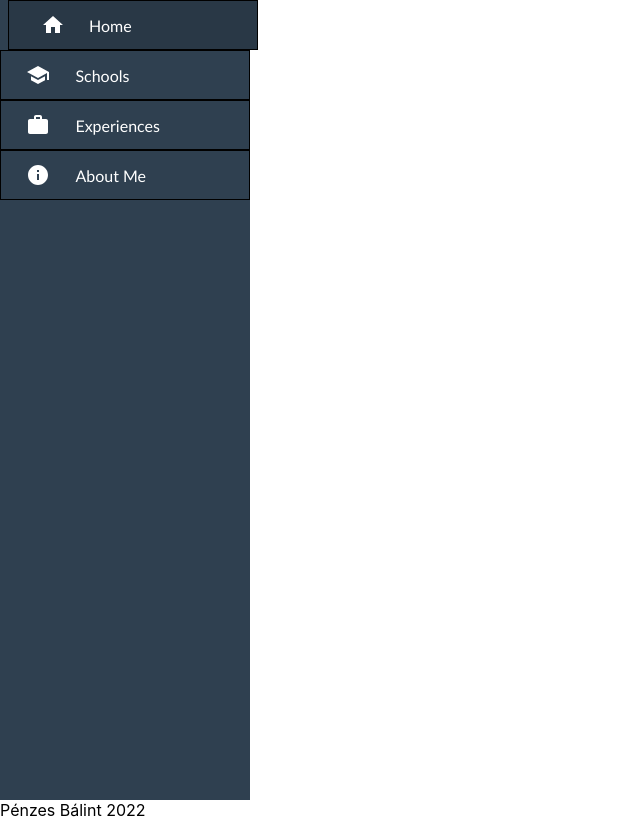
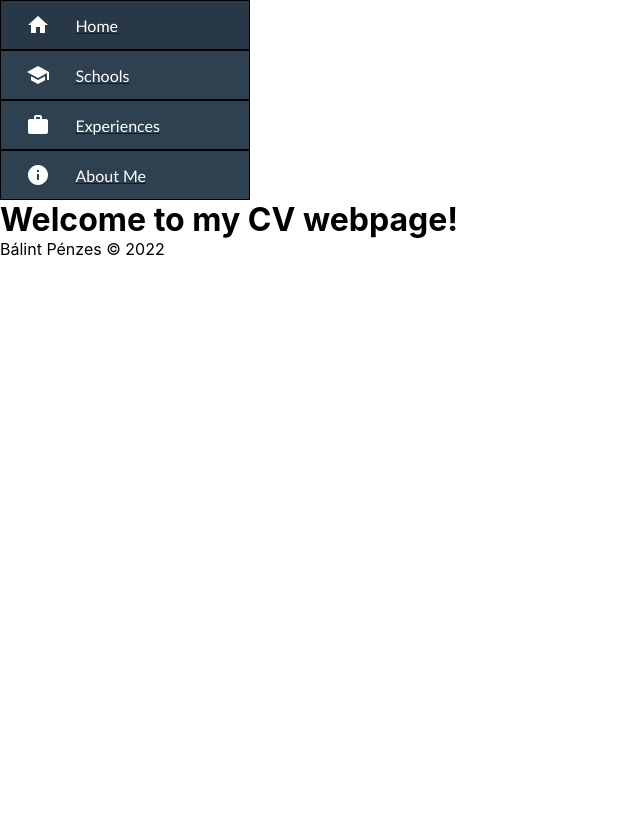
Before and after one commit to penzes98/penzesbalintCV, a React (Create React App) app: page /home in a window 1280 px wide. Shown: the whole page, without its empty margins (0-640 px from the left). Built offline with nearby package versions, Linux system fonts and the light colour scheme.

Commit message:
creating paths with react-router / adding router-links to sidebar

```diff
--- a/package.json
+++ b/package.json
@@ -13,7 +13,7 @@
     "react": "^18.2.0",
     "react-dom": "^18.2.0",
     "react-router-dom": "^6.3.0",
-    "react-scripts": "5.0.1",
+    "react-scripts": "^5.0.1",
     "web-vitals": "^2.1.4"
   },
   "scripts": {
--- a/src/App.js
+++ b/src/App.js
@@ -1,25 +1,29 @@
 import Sidebar from "./Components/Sidebar";
+import Footer from "./Components/Footer";
 import './App.css';
-//import { BrowserRouter as Router, Route } from "react-router-dom";
-//import Home from "./Pages/Home";
-//import Schools from "./Pages/Schools";
-//import Experiences from "./Pages/Experiences";
-//import AboutMe from "./Pages/AboutMe";
+import { BrowserRouter as Router, Routes, Route, useLocation } from "react-router-dom";
+import Home from "./Pages/Home";
+import Schools from "./Pages/Schools";
+import Experiences from "./Pages/Experiences";
+import AboutMe from "./Pages/AboutMe";
 
 function App() {
+
+  const location = useLocation();
+
   return (
-    <div className="App">
+    <>
       <Sidebar />
-      {/*<Router>
-        <Sidebar />
-          /*<Route path='/home' component={Home}/>
-          <Route path='/schools' component={Schools}/>
-          <Route path='/experiences' component={Experiences}/>
-          <Route path='/aboutMe' component={AboutMe}/>
-      </Router>*/}
 
-      <footer>Pénzes Bálint 2022</footer>
-    </div>
+      <Routes location={location}>
+        <Route path='/home' element={<Home />} />
+        <Route path='/schools' element={<Schools />} />
+        <Route path='/experiences' element={<Experiences />} />
+        <Route path='/about-me' element={<AboutMe />} />
+      </Routes>
+
+      <Footer />
+    </>
   );
 
 }
--- /dev/null
+++ b/src/Components/Footer.js
@@ -0,0 +1,11 @@
+import React from 'react'
+
+const Footer = () => {
+    return (
+        <footer>
+            <p>Bálint Pénzes &copy; 2022 </p>
+        </footer>
+    )
+}
+
+export default Footer
--- a/src/Components/Sidebar.js
+++ b/src/Components/Sidebar.js
@@ -1,24 +1,36 @@
 import React from 'react';
 import "../App.css";
-import {SidebarData} from './SidebarData';
+import { Link } from 'react-router-dom';
+import { SidebarData } from './SidebarData';
 
 function Sidebar() {
     return (
         <div className="Sidebar">
             <ul className='SidebarList'>
-        {SidebarData.map((val, key)=>{
+                {
+                    //sidebar datat bemappelem
+                    SidebarData.map((page) => {
+
+                        //gyors destructure a bejárt objectből
+                        const { title, icon, path } = page;
+
+                        //router linkeket adok vissza a bejárást követően
                         return (
-            <li key={key} className='row' id={window.location.pathname === val.path ? "active" : ""}
-                onClick={()=> {
-                    window.location.pathname = val.path;
-                }}
+
+                            <Link
+                                to={path}
                             >
-                <div id='icon'>{val.icon}</div><div id='title'>{val.title}</div>
+                                <li className='row'>
+                                    <div id='icon'>{icon}</div>
+                                    <div id='title'>{title}</div>
                                 </li>
-        );
-        })}
+                            </Link>
+                        )
+                    })
+
+                }
             </ul>
-    </div>
+        </div >
     )
 }
 
--- a/src/Pages/AboutMe.js
+++ b/src/Pages/AboutMe.js
@@ -5,7 +5,7 @@ import '../App.css';
 function AboutMe() {
   return (
     <div>
-
+      <h1>This is the Aboutme subpage.</h1>
     </div>
   )
 }
--- a/src/Pages/Experiences.js
+++ b/src/Pages/Experiences.js
@@ -5,7 +5,7 @@ import '../App.css';
 function Experiences() {
   return (
     <div>
-
+      <h1>This is the Experience subpage.</h1>
     </div>
   )
 }
--- a/src/Pages/Home.js
+++ b/src/Pages/Home.js
@@ -1,14 +1,12 @@
 import React from 'react'
-import Sidebar from "../Components/Sidebar";
 import '../App.css';
 
-function Home(){
+function Home() {
     return (
         <div className="Home">
-            <Sidebar />
             <h1>Welcome to my CV webpage!</h1>
         </div>
-      );
+    );
 
 }
 
--- a/src/Pages/Schools.js
+++ b/src/Pages/Schools.js
@@ -5,7 +5,7 @@ import '../App.css';
 function Schools() {
   return (
     <div>
-
+      <h1>This is the School subpage.</h1>
     </div>
   )
 }
--- a/src/index.js
+++ b/src/index.js
@@ -2,16 +2,13 @@ import React from 'react';
 import ReactDOM from 'react-dom/client';
 import './index.css';
 import App from './App';
-import reportWebVitals from './reportWebVitals';
+import { BrowserRouter as Router } from 'react-router-dom';
 
 const root = ReactDOM.createRoot(document.getElementById('root'));
 root.render(
   <React.StrictMode>
-    <App />
+    <Router>
+      <App />
+    </Router>
   </React.StrictMode>
 );
-
-// If you want to start measuring performance in your app, pass a function
-// to log results (for example: reportWebVitals(console.log))
-// or send to an analytics endpoint. Learn more: https://bit.ly/CRA-vitals
-reportWebVitals();
```
Also changed, not shown: src/Components/SidebarData.js (+5 -5 lines), 1 other file (tests, documents, lock files or other folders). Lines whose indentation alone changed are shown as unchanged.
